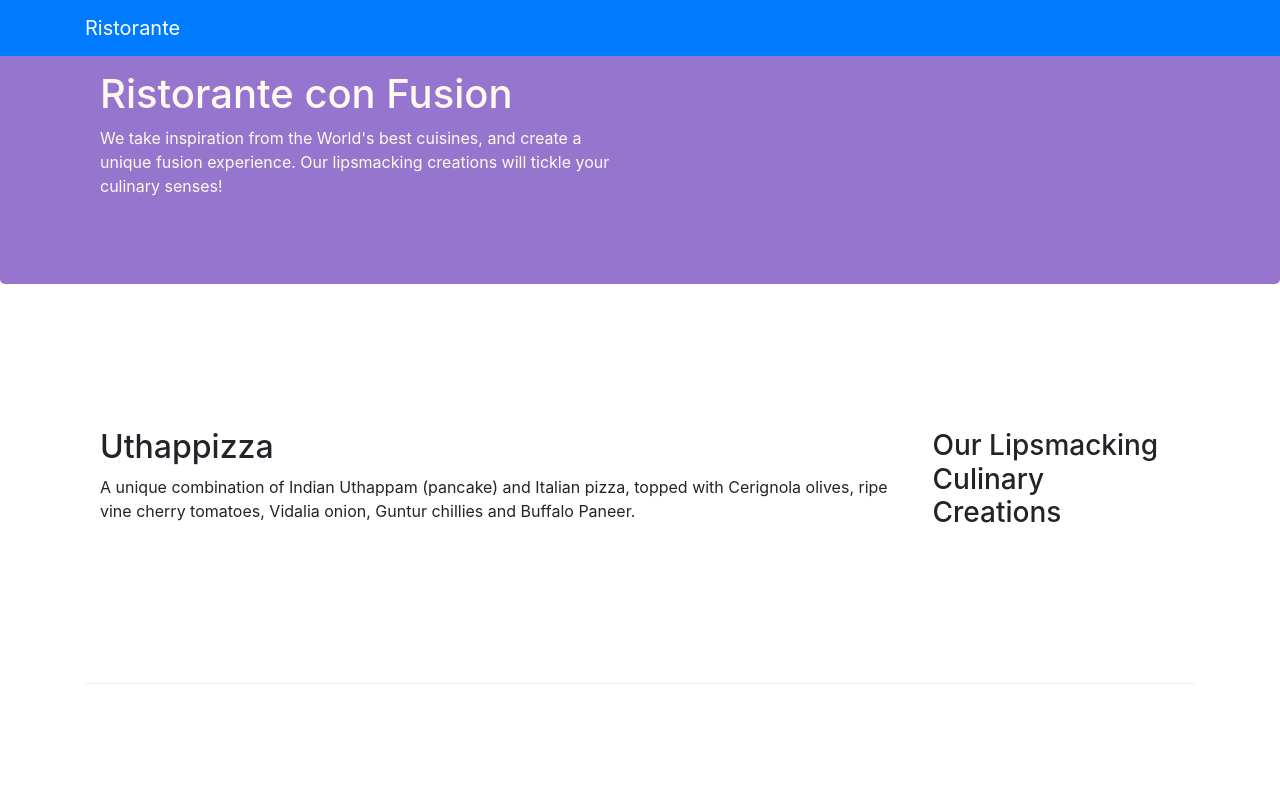
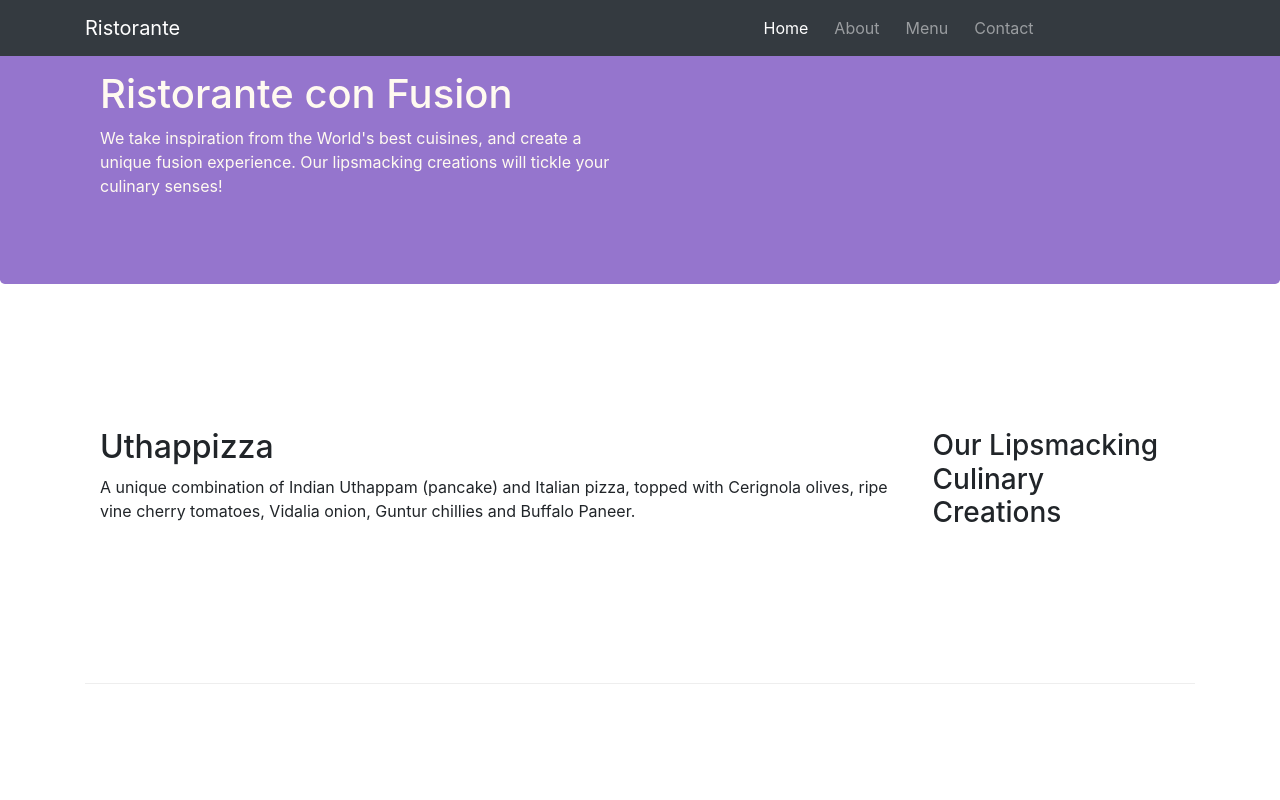
Before and after one commit to manumanoj4540/Bootstrap4, a website: page index.html in a window 1280 px wide. Shown: the top 800 px of the page. Drawn offline with nearby package versions, Linux system fonts and the light colour scheme.

Commit message:
implemented navbar functionality and added to the abt us page

```diff
--- a/css/style.css
+++ b/css/style.css
@@ -36,3 +36,10 @@ padding: 20px 0px 0px 0 ;
 .abtus{
     padding : 10px 0px 0px 0px;
 }
+.navbar-listing{
+margin-left: 55% ;
+}
+
+.navbar-listing li {
+    padding-left: 10px ;
+}
--- a/index.html
+++ b/index.html
@@ -16,14 +16,29 @@
 
 <body>
 
-    <nav class="navbar navbar-dark navbar-expand-sm bg-primary fixed-top">
+    <nav class="navbar navbar-dark navbar-expand-sm bg-dark fixed-top">
         <div class="container">
             <a class="navbar-brand" href="#">Ristorante</a>
 
+
+            <button class="navbar-toggler" type="button" data-toggle="collapse" data-target="#Navbar">
+                <span class="navbar-toggler-icon"></span>
+            </button>
+
+            <div class="collapse navbar-collapse" id="Navbar">
+                    <ul class="navbar-nav navbar-listing">
+                            <li class="nav-item active"><a class="nav-link" href="#">Home</a></li>
+                            <li class="nav-item"><a class="nav-link" href="./aboutus.html">About</a></li>
+                            <li class="nav-item"><a class="nav-link" href="#">Menu</a></li>
+                            <li class="nav-item"><a class="nav-link" href="#">Contact</a></li>
+                    </ul>
+            </div>
+
+
+
         </div>
 
-
-    </nav>
+     </nav>
 
     <header class="jumbotron">
         <div class="container">
@@ -79,7 +94,7 @@
                     <h5>Links</h5>
                     <ul class="list-unstyled">
                         <li><a href="#">Home</a></li>
-                        <li><a href="#">About</a></li>
+                        <li><a href="./aboutus.html">About</a></li>
                         <li><a href="#">Menu</a></li>
                         <li><a href="#">Contact</a></li>
                     </ul>
```
Also changed, not shown: aboutus.html (+24 -0 lines).
